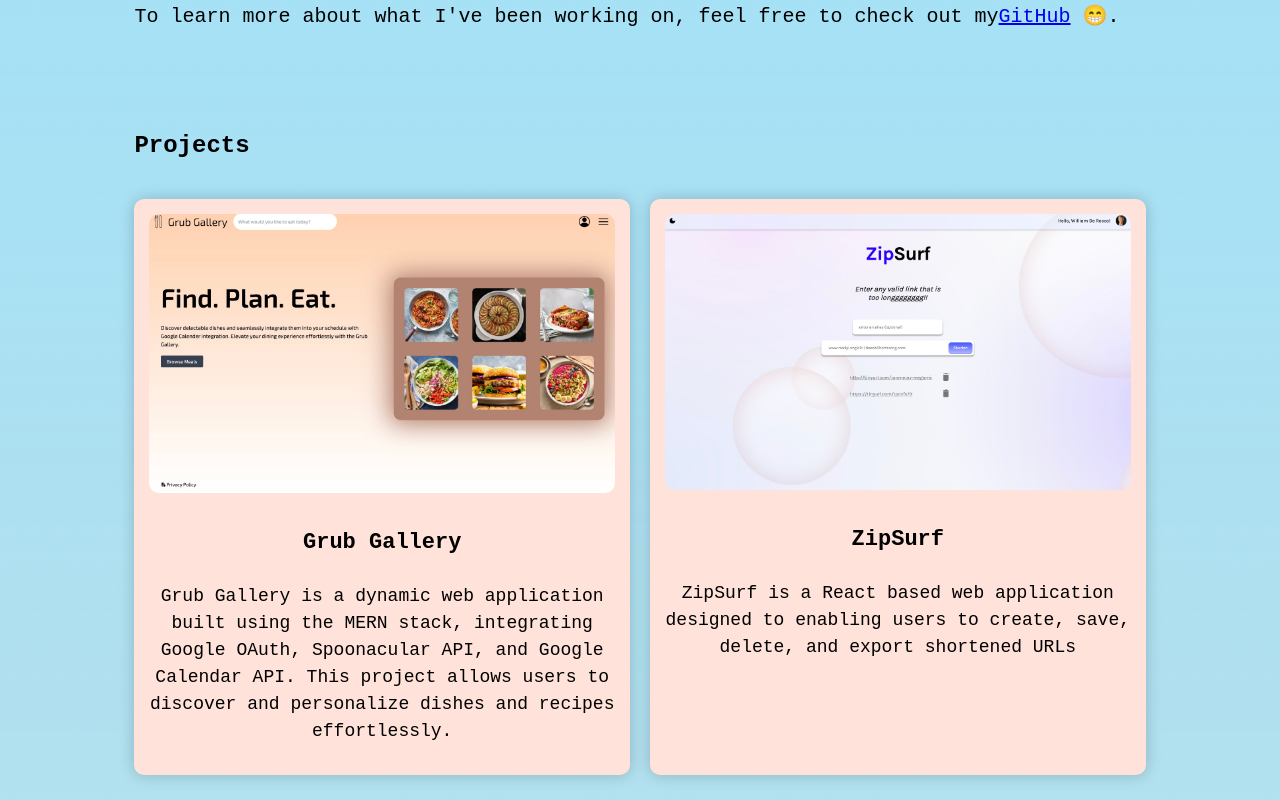
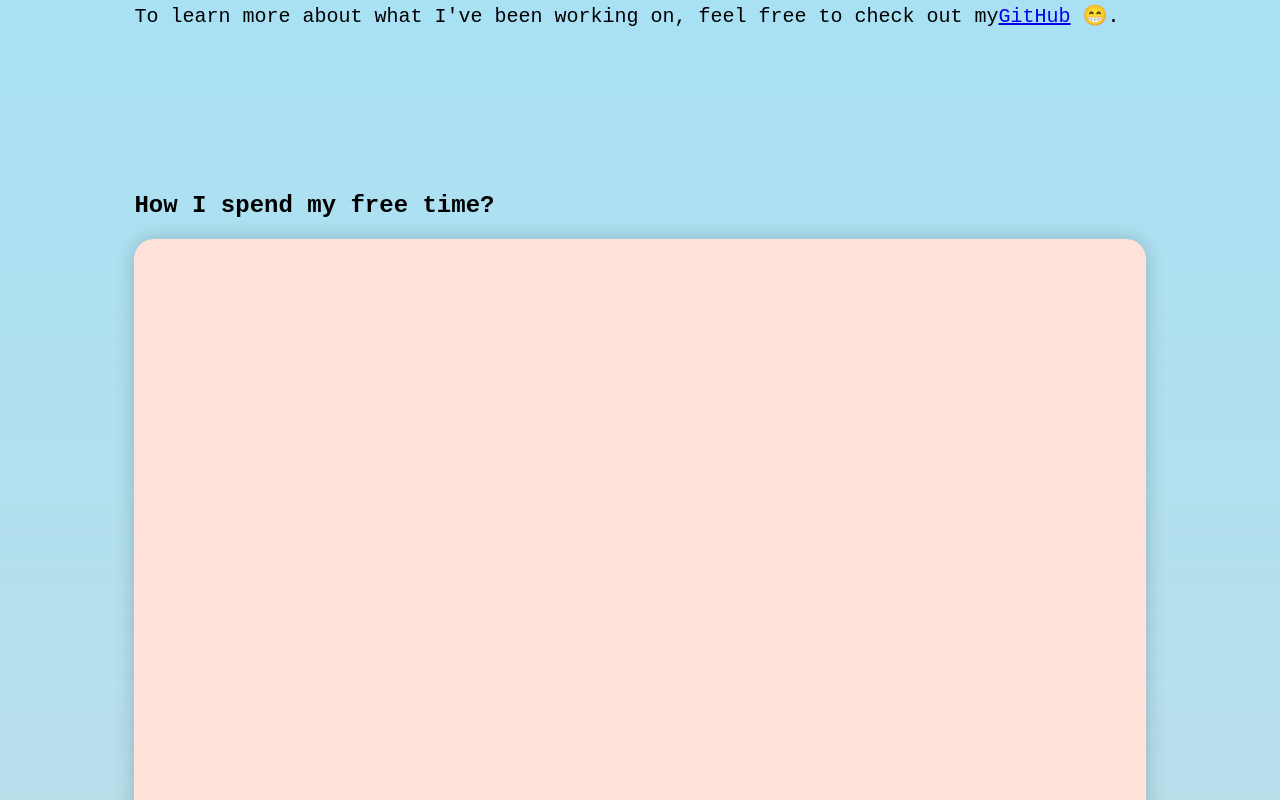
Before and after one commit to wesleevar/react-portfolio-template, a React (Vite) app: page / in a window 1280 px wide. Shown: the part 860-1660 px from the top of the page. Built offline with nearby package versions, Linux system fonts and the light colour scheme.

Commit message:
partially componentized Projects

```diff
--- a/src/App.tsx
+++ b/src/App.tsx
@@ -29,47 +29,8 @@ function App() {
 
         <div className="content-separator"></div>
 
-        {/* Projects -->
-       {/* TODO: with your info --> */}
-        <h2 id="projects">Projects</h2>
-        <div className="projects-container">
-          {/* project 1 */}
-          <a
-            href="https://github.com/wderocco8/Grub-Gallery"
-            target="_blank"
-            rel="noopener noreferrer"
-            className="project-link tilt tilt-small"
-          >
-            <div className="project">
-              <img src="/images/projects/project1.jpeg" alt="Grub Gallery" />
-              <h3>Grub Gallery</h3>
-              <p>
-                Grub Gallery is a dynamic web application built using the MERN
-                stack, integrating Google OAuth, Spoonacular API, and Google
-                Calendar API. This project allows users to discover and
-                personalize dishes and recipes effortlessly.
-              </p>
-            </div>
-          </a>
+        {/* Projects */}
 
-          {/* project 2 */}
-          <a
-            href="https://github.com/wderocco8/ZipSurf"
-            target="_blank"
-            rel="noopener noreferrer"
-            className="project-link tilt tilt-small"
-          >
-            <div className="project">
-              <img src="/images/projects/project2.jpeg" alt="ZipSurf" />
-              <h3>ZipSurf</h3>
-              <p>
-                ZipSurf is a React based web application designed to enabling
-                users to create, save, delete, and export shortened URLs
-              </p>
-            </div>
-          </a>
-          {/* Add more blocks as needed --> */}
-        </div>
 
         <div className="content-separator"></div>
 
--- /dev/null
+++ b/src/components/Project.tsx
@@ -0,0 +1,6 @@
+/**
+ * `Project` is a generic component to render
+ * the project information defined in `Projects.tsx`
+ *
+ * DO NOT MODIFY THIS COMPONENT (unless you want to expieriment 🌝)
+ */
```
Also changed, not shown: src/components/Projects.tsx (added, +52 -0 lines).
